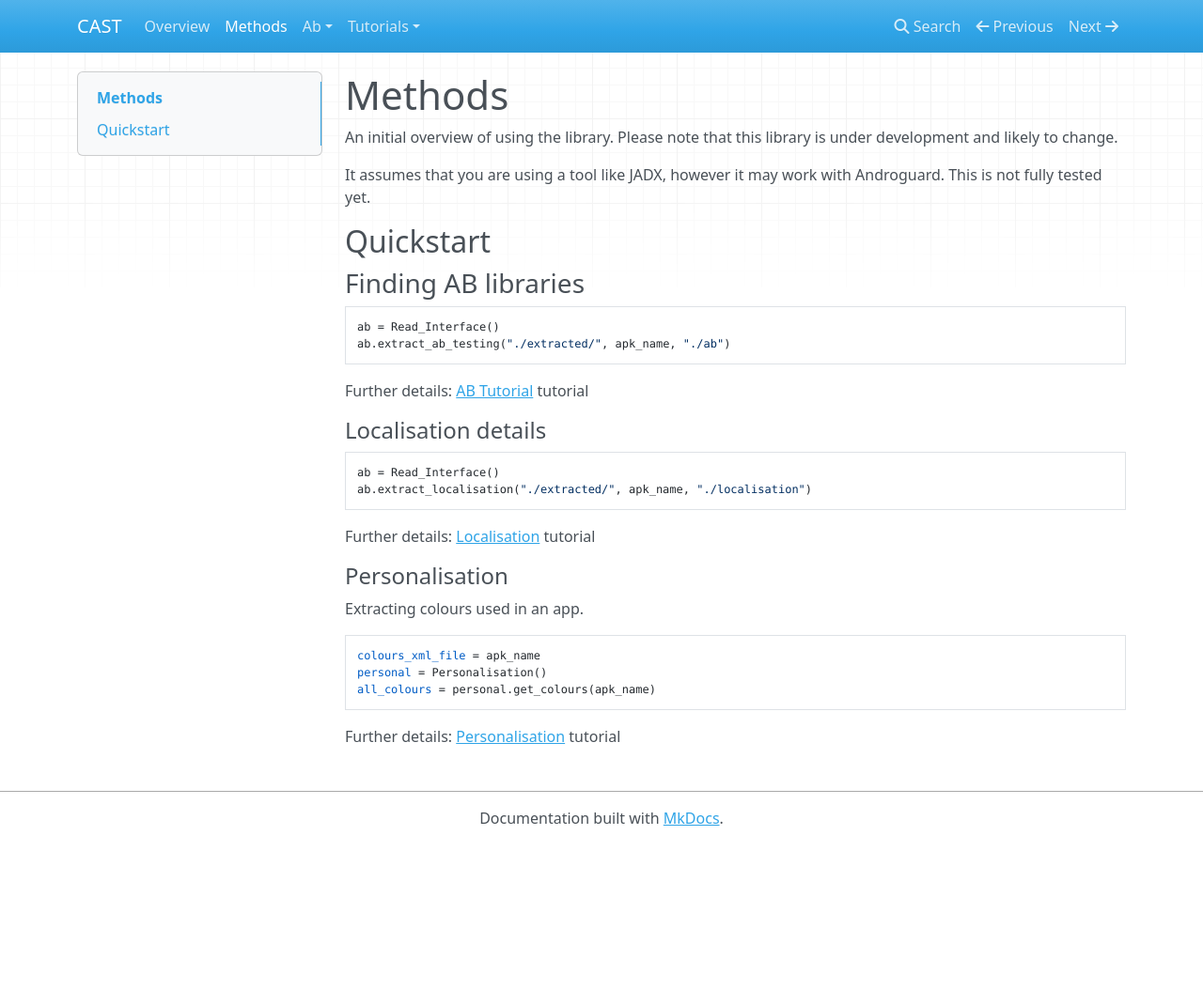
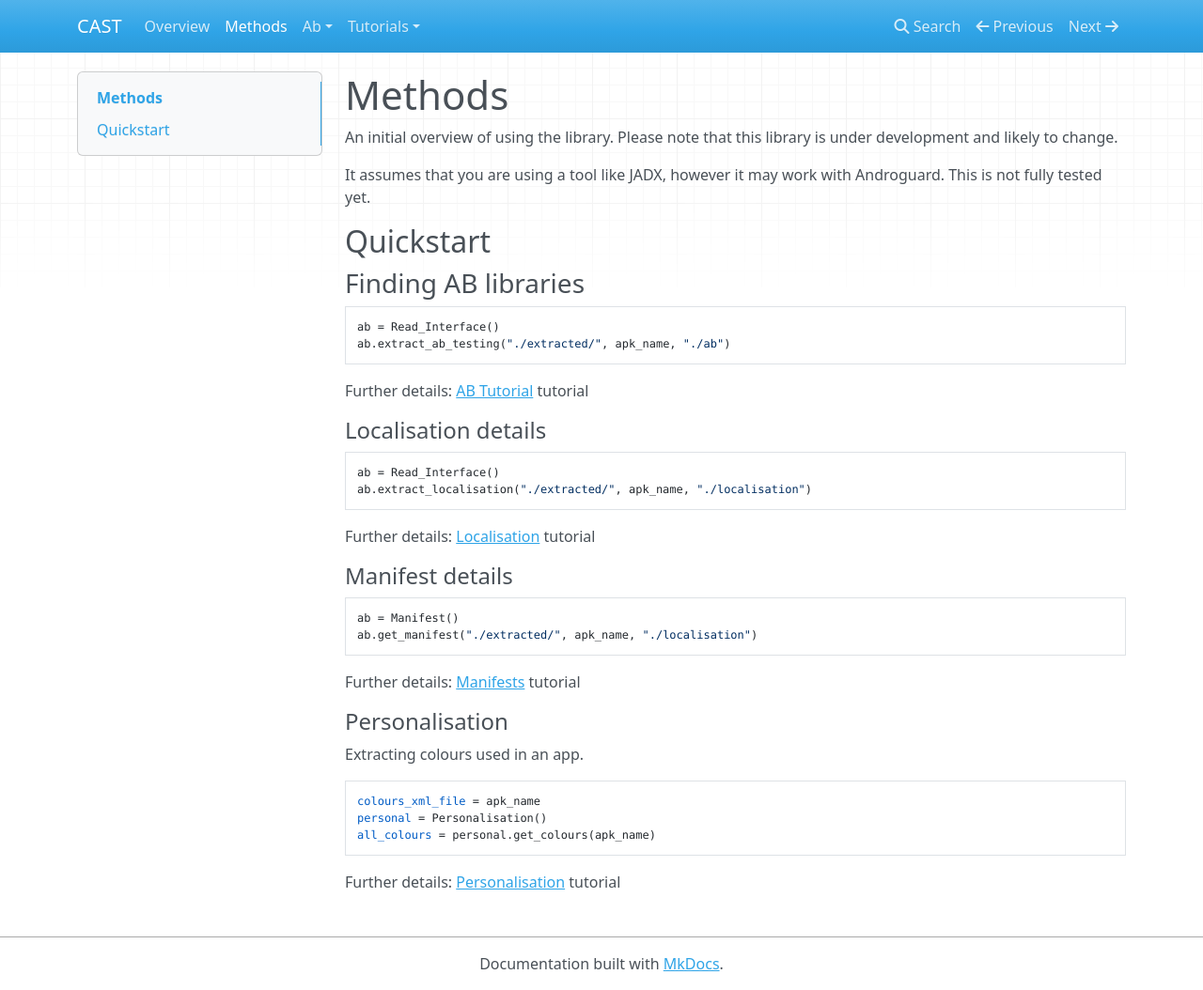
Before and after one commit to iaine/app_histories, an MkDocs documentation site: the page built from docs/methods.md, in a window 1280 px wide and 1054 px high. Shown: the whole window at 94% size. Built offline with MkDocs 1.6.1, drawn with Linux system fonts in a browser that asks for light colours; nearby versions of some CDN libraries.

Commit message:
Added manifest holders

````diff
--- a/docs/methods.md
+++ b/docs/methods.md
@@ -15,6 +15,7 @@ ab.extract_ab_testing("./extracted/", apk_name, "./ab")
 
 Further details:
 [AB Tutorial](../tutorials/ab) tutorial
+
 #### Localisation details
 
 ```
@@ -23,6 +24,15 @@ ab.extract_localisation("./extracted/", apk_name, "./localisation")
 ```
 Further details:
 [Localisation](../tutorials/localisation) tutorial
+
+#### Manifest details
+
+```
+ab = Manifest()
+ab.get_manifest("./extracted/", apk_name, "./localisation")
+```
+Further details:
+[Manifests](../tutorials/manifest) tutorial
 
 #### Personalisation
 
````
Also changed, not shown: docs/tutorials/manifests.md (added, +3 -0 lines).
